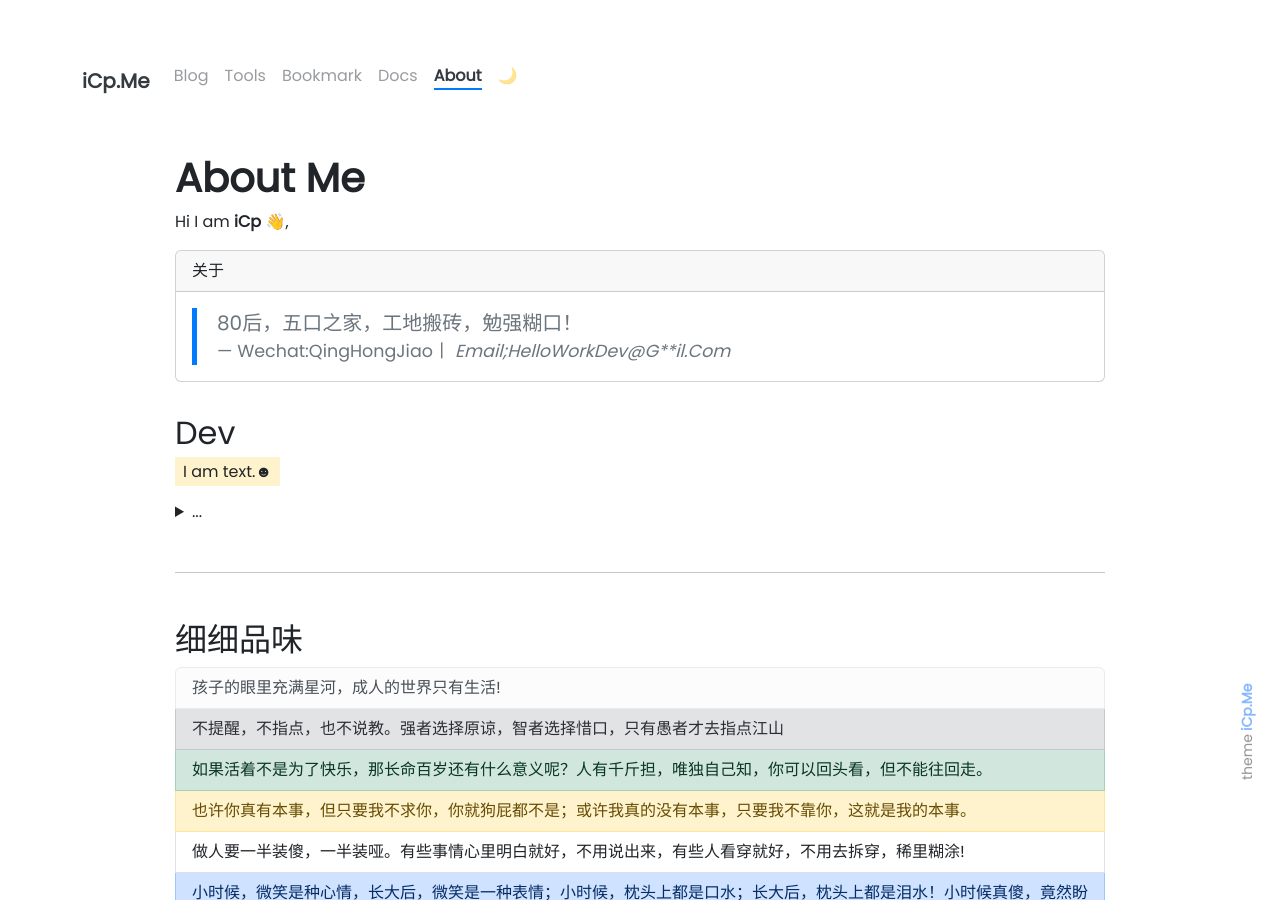
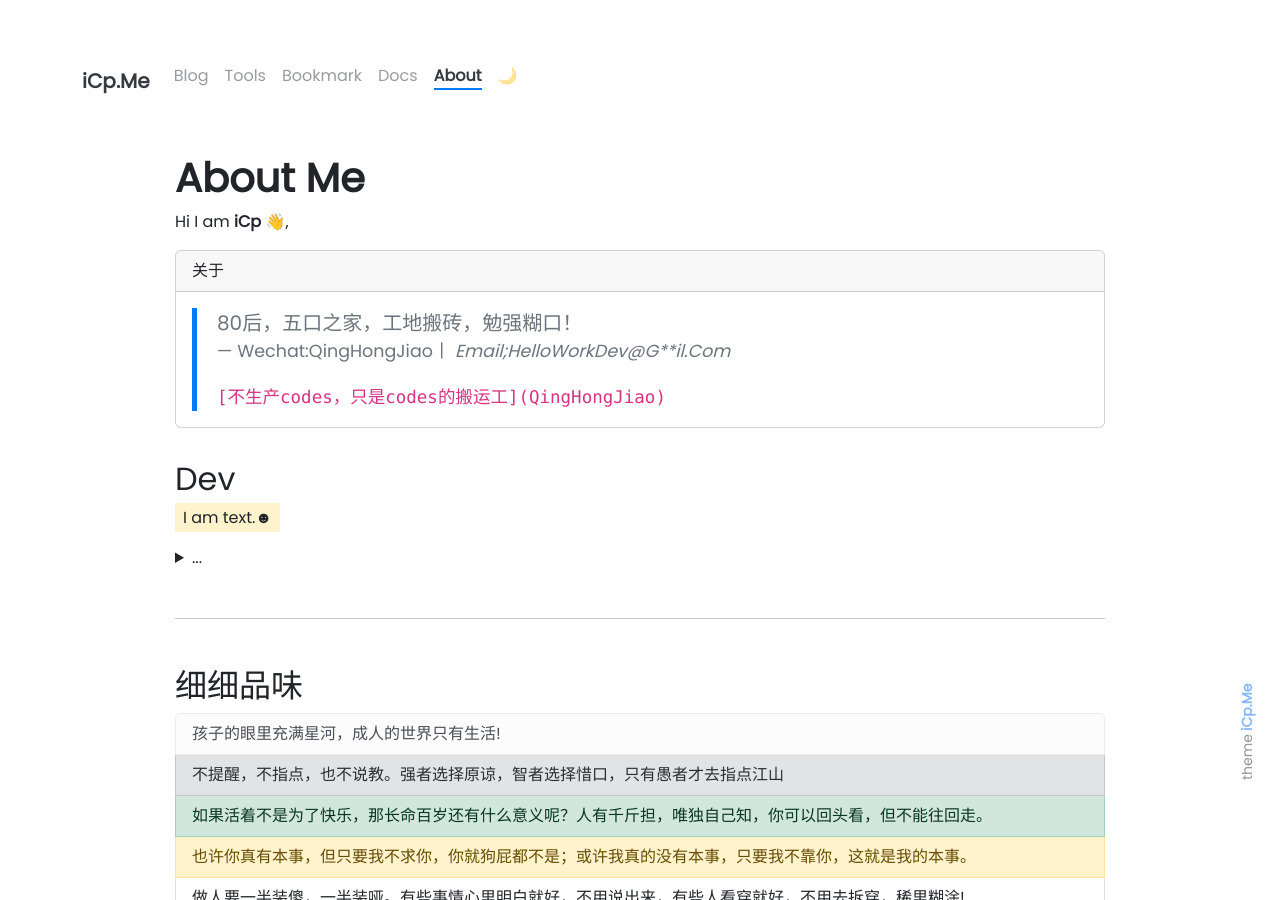
Before and after one commit to WorkSpacesPro/icp, a Jekyll site: the page built from pages/about.md, in a window 1280 px wide and 900 px high. Built offline with Jekyll 4.4.1, drawn with Linux system fonts in a browser that asks for light colours; emoji names are drawn with the system emoji font; comment, search, counter and statistics services are not loaded.

Commit message:
Update about.md

```diff
--- a/pages/about.md
+++ b/pages/about.md
@@ -14,6 +14,7 @@ Hi I am **{{ site.author.name }}** :wave:,<br>
     <blockquote class="blockquote mb-0">
       <p>80后，五口之家，工地搬砖，勉强糊口！</p>
       <footer class="blockquote-footer">Wechat:QingHongJiao丨<cite title="Source Title">  Email;HelloWorkDev@G**il.Com</cite></footer>
+      <code class="language-liquid" data-lang="liquid">[不生产codes，只是codes的搬运工](QingHongJiao)</code>
     </blockquote>
   </div>
 </div>
```
